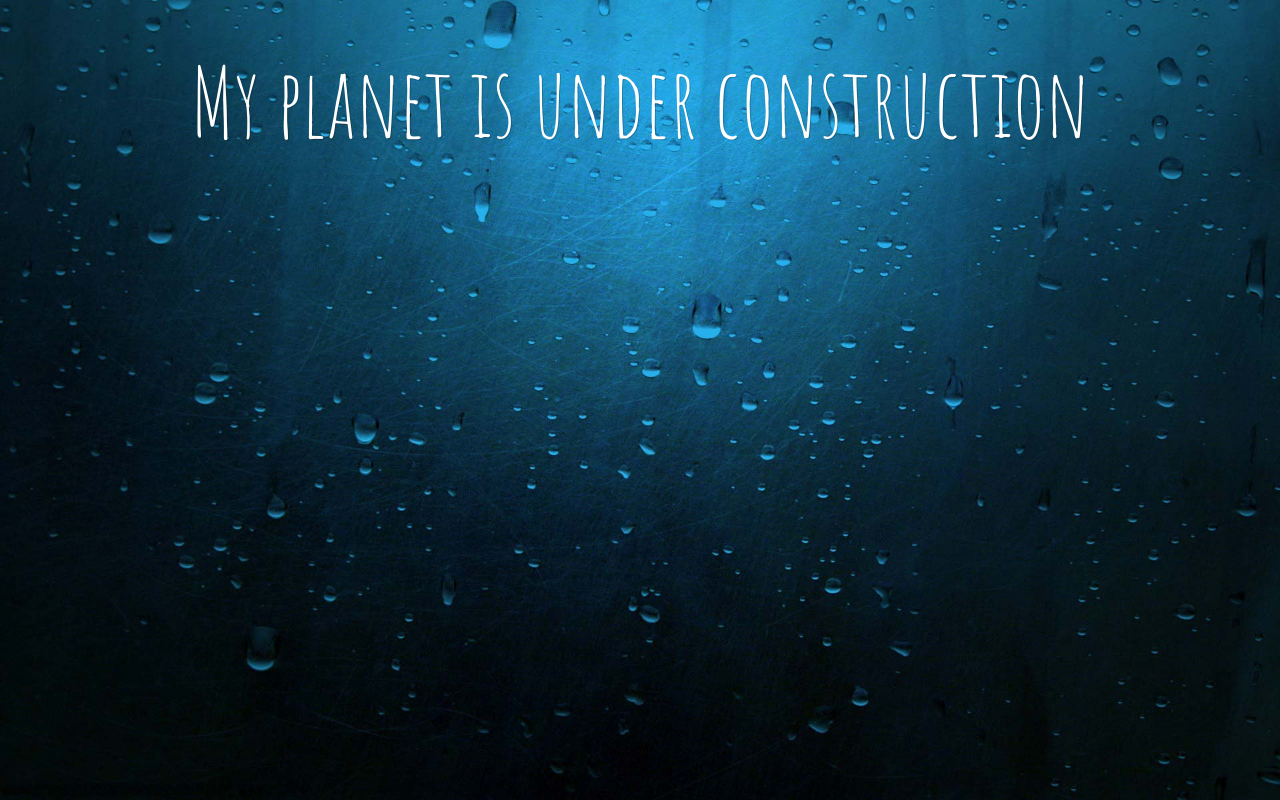
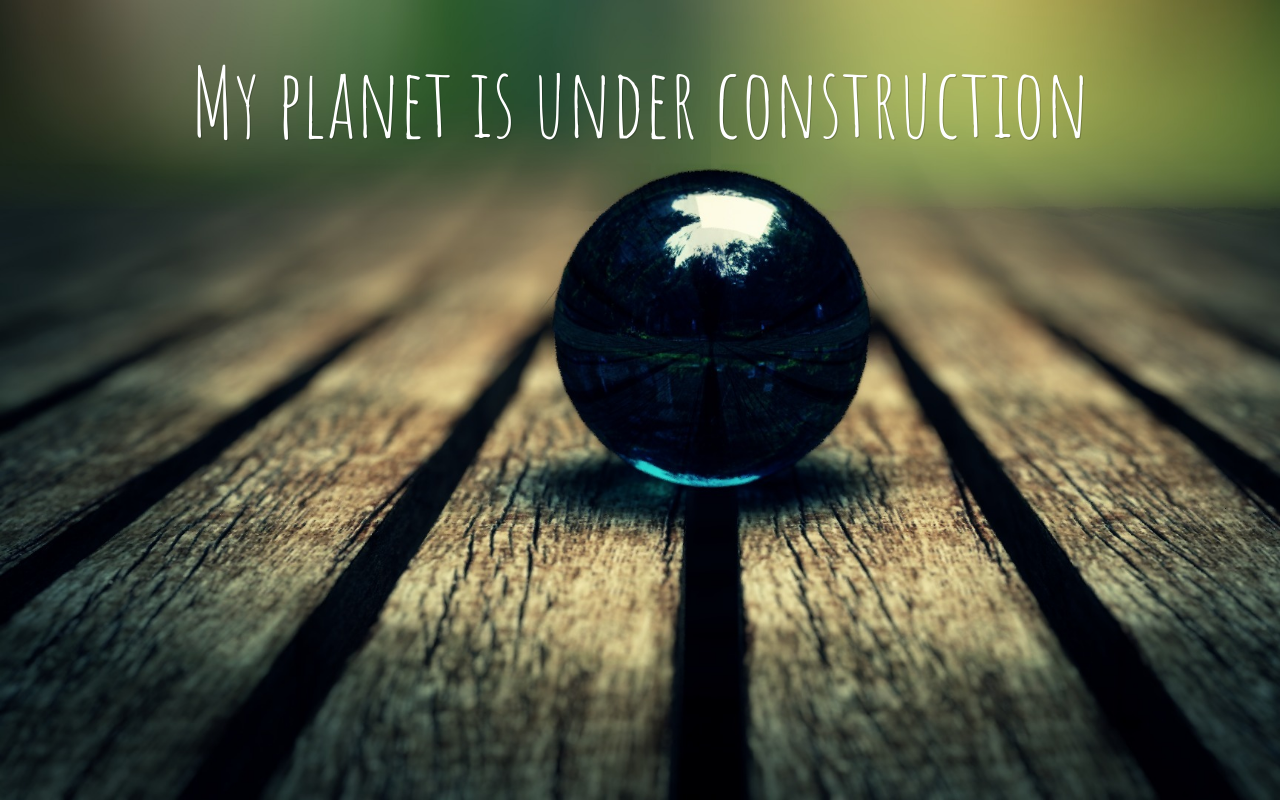
Before and after one commit to amitcreation7/amitcreation7.github.io, a plain HTML site: page index.html in a window 1280 px wide. Drawn offline with Linux system fonts and the light colour scheme.

Commit message:
initial commit

```diff
--- a/index.html
+++ b/index.html
@@ -3,6 +3,7 @@
   <head>
     <link rel="stylesheet" type="text/css" href="style.css">
     <link href="http://fonts.googleapis.com/css?family=Amatic+SC" rel='stylesheet' type='text/css'>
+    <link rel="shortcut icon" href="images/planet.png" sizes="144x144">
     <title>Welcome to my Planet</title>
     </head>
 
--- a/style.css
+++ b/style.css
@@ -4,7 +4,7 @@ html{
 	min-height: 100%;
 }
 
-body{ background-image: url(images/background.jpg);
+body{ background-image: url(images/3d.jpg);
 background-repeat: no-repeat;
 background-size: cover;
 }
```
Also changed, not shown: images/3d.jpg (added), images/planet-with-rings-152-192957.png (added), 1 other file.
